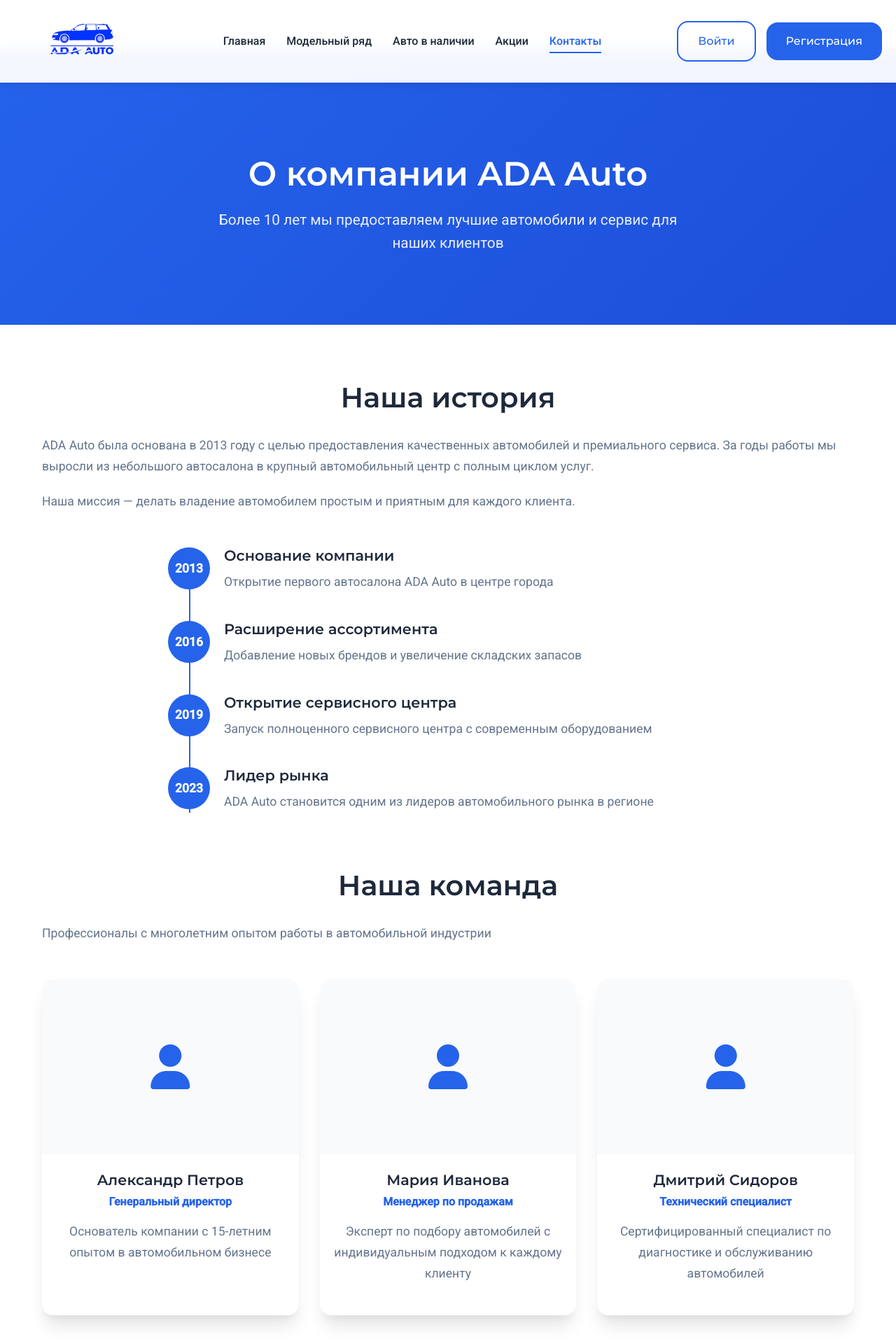
After one commit to DIMA-POL-KOTTO/ada-auto, a PHP site: page /about.php in a window 1280 px wide. The commit adds this page. Shown: the top 1920 px of the page at 70% size. Run offline with PHP 8.4, Linux system fonts and the light colour scheme; data that the repository does not hold is empty.

Commit message:
add about.php

```diff
--- /dev/null
+++ b/about.php
@@ -0,0 +1,173 @@
+<?php
+require_once "lib/models.php";
+require_once "lib/_helpers.php"?>
+
+<!DOCTYPE html>
+<html lang="ru">
+<head>
+    <meta charset="UTF-8">
+    <meta name="viewport" content="width=device-width, initial-scale=1.0">
+    <title>О нас - ADA Auto</title>
+    <link href="https://fonts.googleapis.com/css2?family=Montserrat:wght@300;400;500;600;700&family=Roboto:wght@300;400;500&display=swap" rel="stylesheet">
+    <link rel="stylesheet" href="https://cdnjs.cloudflare.com/ajax/libs/font-awesome/6.4.0/css/all.min.css">
+    <link rel="stylesheet" href="styles/style_base.css">
+    <link rel="stylesheet" href="styles/style_layout.css">
+    <link rel="stylesheet" href="styles/style_about.css">
+</head>
+<body>
+<?php
+include "blocks/header.php";
+?>
+
+<!-- Герой секция -->
+<section class="about-hero">
+    <div class="about-container">
+        <h1>О компании ADA Auto</h1>
+        <p>Более 10 лет мы предоставляем лучшие автомобили и сервис для наших клиентов</p>
+    </div>
+</section>
+
+<!-- Основной контент -->
+<main class="about-content">
+    <div class="about-container">
+
+        <!-- О компании -->
+        <section class="about-section">
+            <h2>Наша история</h2>
+            <p>ADA Auto была основана в 2013 году с целью предоставления качественных автомобилей и премиального сервиса. За годы работы мы выросли из небольшого автосалона в крупный автомобильный центр с полным циклом услуг.</p>
+            <p>Наша миссия — делать владение автомобилем простым и приятным для каждого клиента.</p>
+
+            <div class="history-timeline">
+                <div class="timeline-item">
+                    <div class="timeline-year">2013</div>
+                    <div class="timeline-content">
+                        <h3>Основание компании</h3>
+                        <p>Открытие первого автосалона ADA Auto в центре города</p>
+                    </div>
+                </div>
+                <div class="timeline-item">
+                    <div class="timeline-year">2016</div>
+                    <div class="timeline-content">
+                        <h3>Расширение ассортимента</h3>
+                        <p>Добавление новых брендов и увеличение складских запасов</p>
+                    </div>
+                </div>
+                <div class="timeline-item">
+                    <div class="timeline-year">2019</div>
+                    <div class="timeline-content">
+                        <h3>Открытие сервисного центра</h3>
+                        <p>Запуск полноценного сервисного центра с современным оборудованием</p>
+                    </div>
+                </div>
+                <div class="timeline-item">
+                    <div class="timeline-year">2023</div>
+                    <div class="timeline-content">
+                        <h3>Лидер рынка</h3>
+                        <p>ADA Auto становится одним из лидеров автомобильного рынка в регионе</p>
+                    </div>
+                </div>
+            </div>
+        </section>
+
+
+
+        <!-- Команда -->
+        <section class="about-section">
+            <h2>Наша команда</h2>
+            <p>Профессионалы с многолетним опытом работы в автомобильной индустрии</p>
+            <div class="team-grid">
+                <div class="team-member">
+                    <div class="member-photo">
+                        <i class="fas fa-user"></i>
+                    </div>
+                    <div class="member-info">
+                        <h3>Александр Петров</h3>
+                        <div class="member-position">Генеральный директор</div>
+                        <p class="member-description">Основатель компании с 15-летним опытом в автомобильном бизнесе</p>
+                    </div>
+                </div>
+                <div class="team-member">
+                    <div class="member-photo">
+                        <i class="fas fa-user"></i>
+                    </div>
+                    <div class="member-info">
+                        <h3>Мария Иванова</h3>
+                        <div class="member-position">Менеджер по продажам</div>
+                        <p class="member-description">Эксперт по подбору автомобилей с индивидуальным подходом к каждому клиенту</p>
+                    </div>
+                </div>
+                <div class="team-member">
+                    <div class="member-photo">
+                        <i class="fas fa-user"></i>
+                    </div>
+                    <div class="member-info">
+                        <h3>Дмитрий Сидоров</h3>
+                        <div class="member-position">Технический специалист</div>
+                        <p class="member-description">Сертифицированный специалист по диагностике и обслуживанию автомобилей</p>
+                    </div>
+                </div>
+            </div>
+        </section>
+
+        <!-- Ценности -->
+        <section class="about-section">
+            <h2>Наши ценности</h2>
+            <div class="values-grid">
+                <div class="value-item">
+                    <h3>Качество</h3>
+                    <p>Мы тщательно отбираем каждый автомобиль и гарантируем его техническое состояние</p>
+                </div>
+                <div class="value-item">
+                    <h3>Честность</h3>
+                    <p>Прозрачные условия сделки и полная информация о автомобиле</p>
+                </div>
+                <div class="value-item">
+                    <h3>Клиентоориентированность</h3>
+                    <p>Индивидуальный подход к каждому клиенту и забота на всех этапах</p>
+                </div>
+                <div class="value-item">
+                    <h3>Инновации</h3>
+                    <p>Постоянное развитие и внедрение новых технологий в наш сервис</p>
+                </div>
+            </div>
+        </section>
+
+        <!-- Контакты -->
+        <section class="about-section">
+            <h2>Свяжитесь с нами</h2>
+            <div class="contact-info">
+                <div class="contact-card">
+                    <div class="contact-icon">
+                        <i class="fas fa-map-marker-alt"></i>
+                    </div>
+                    <h3>Адрес</h3>
+                    <p>г. Москва, ул. Автозаводская, д. 15</p>
+                    <p>Ежедневно с 9:00 до 21:00</p>
+                </div>
+                <div class="contact-card">
+                    <div class="contact-icon">
+                        <i class="fas fa-phone"></i>
+                    </div>
+                    <h3>Телефон</h3>
+                    <p>+7 (495) 123-45-67</p>
+                    <p>+7 (800) 123-45-68</p>
+                </div>
+                <div class="contact-card">
+                    <div class="contact-icon">
+                        <i class="fas fa-envelope"></i>
+                    </div>
+                    <h3>Email</h3>
+                    <p>info@ada-auto.ru</p>
+                    <p>sales@ada-auto.ru</p>
+                </div>
+            </div>
+        </section>
+
+    </div>
+</main>
+
+<?php include "blocks/footer.php";?>
+
+<script src="scripts/script_models.js"></script>
+</body>
+</html>
--- a/blocks/header.php
+++ b/blocks/header.php
@@ -25,7 +25,7 @@ if ($current_page === '') {
                     <li><a href="/models.php" class="<?= ($current_page==='models') ? 'active':''?>">Модельный ряд</a></li>
                     <li><a href="/models_stock.php" class="<?= ($current_page==='models_stock') ? 'active':''?>">Авто в наличии</a></li>
                     <li><a href="#">Акции</a></li>
-                    <li><a href="#">Контакты</a></li>
+                    <li><a href="/about.php" class="<?= ($current_page==='about') ? 'active':''?>">Контакты</a></li>
                 </ul>
             </nav>
             <div class="header-actions">
--- /dev/null
+++ b/styles/style_about.css
@@ -0,0 +1,235 @@
+/* Герой секция */
+.about-hero {
+    background: linear-gradient(135deg, var(--primary-color) 0%, var(--primary-dark) 100%);
+    color: white;
+    padding: 150px 0 100px;
+    text-align: center;
+    margin-top: 70px;
+}
+.about-hero h1 {
+    font-size: 3rem;
+    margin-bottom: 20px;
+}
+.about-hero p {
+    font-size: 1.3rem;
+    opacity: 0.9;
+    max-width: 700px;
+    margin: 0 auto;
+}
+
+/* Основной контент */
+.about-content {
+    padding: 80px 0;
+}
+.about-container {
+    max-width: 1200px;
+    margin: 0 auto;
+    padding: 0 20px;
+}
+
+/* Секции */
+.about-section {
+    margin-bottom: 80px;
+}
+.about-section:last-child {
+    margin-bottom: 0;
+}
+
+.about-section h2 {
+    font-size: 2.5rem;
+    color: var(--dark-color);
+    margin-bottom: 30px;
+    text-align: center;
+    font-family: 'Montserrat', sans-serif;
+}
+
+.about-section p {
+    font-size: 1.1rem;
+    line-height: 1.7;
+    color: var(--secondary-color);
+    margin-bottom: 20px;
+}
+
+/* История компании */
+.history-timeline {
+    position: relative;
+    max-width: 800px;
+    margin: 50px auto 0;
+}
+.history-timeline::before {
+    content: '';
+    position: absolute;
+    left: 30px;
+    top: 0;
+    bottom: 0;
+    width: 2px;
+    background: var(--primary-color);
+}
+.timeline-item {
+    position: relative;
+    margin-bottom: 40px;
+    padding-left: 80px;
+}
+.timeline-year {
+    position: absolute;
+    left: 0;
+    top: 0;
+    width: 60px;
+    height: 60px;
+    background: var(--primary-color);
+    color: white;
+    border-radius: 50%;
+    display: flex;
+    align-items: center;
+    justify-content: center;
+    font-weight: 700;
+    font-size: 1.1rem;
+}
+.timeline-content h3 {
+    color: var(--dark-color);
+    margin-bottom: 10px;
+    font-size: 1.3rem;
+}
+
+/* Команда */
+.team-grid {
+    display: grid;
+    grid-template-columns: repeat(auto-fit, minmax(250px, 1fr));
+    gap: 30px;
+    margin-top: 50px;
+}
+.team-member {
+    background: white;
+    border-radius: var(--border-radius);
+    overflow: hidden;
+    box-shadow: var(--box-shadow);
+    text-align: center;
+    transition: var(--transition);
+}
+.team-member:hover {
+    transform: translateY(-5px);
+    box-shadow: 0 8px 20px rgba(0, 0, 0, 0.12);
+}
+.member-photo {
+    height: 250px;
+    background: var(--light-color);
+    display: flex;
+    align-items: center;
+    justify-content: center;
+    color: var(--primary-color);
+    font-size: 4rem;
+}
+.member-info {
+    padding: 25px 20px;
+}
+.member-info h3 {
+    color: var(--dark-color);
+    margin-bottom: 5px;
+    font-size: 1.3rem;
+}
+.member-position {
+    color: var(--primary-color);
+    font-weight: 600;
+    margin-bottom: 15px;
+}
+.member-description {
+    color: var(--secondary-color);
+    font-size: 0.95rem;
+    line-height: 1.5;
+}
+
+/* Ценности */
+.values-grid {
+    display: grid;
+    grid-template-columns: repeat(auto-fit, minmax(280px, 1fr));
+    gap: 25px;
+    margin-top: 50px;
+}
+.value-item {
+    background: white;
+    padding: 30px 25px;
+    border-radius: var(--border-radius);
+    box-shadow: var(--box-shadow);
+    text-align: center;
+    border-left: 4px solid var(--primary-color);
+}
+.value-item h3 {
+    color: var(--dark-color);
+    margin-bottom: 15px;
+    font-size: 1.3rem;
+}
+
+/* Контакты */
+.contact-info {
+    display: grid;
+    grid-template-columns: repeat(auto-fit, minmax(300px, 1fr));
+    gap: 30px;
+    margin-top: 50px;
+}
+.contact-card {
+    background: white;
+    padding: 30px;
+    border-radius: var(--border-radius);
+    box-shadow: var(--box-shadow);
+    text-align: center;
+}
+.contact-icon {
+    width: 60px;
+    height: 60px;
+    background: var(--primary-color);
+    border-radius: 50%;
+    display: flex;
+    align-items: center;
+    justify-content: center;
+    margin: 0 auto 20px;
+    color: white;
+    font-size: 1.5rem;
+}
+.contact-card h3 {
+    color: var(--dark-color);
+    margin-bottom: 15px;
+    font-size: 1.2rem;
+}
+.contact-card p {
+    margin-bottom: 10px;
+}
+
+/* Адаптивность */
+@media (max-width: 768px) {
+    .about-hero {
+        padding: 120px 0 80px;
+    }
+    .about-hero h1 {
+        font-size: 2.2rem;
+    }
+    .about-section h2 {
+        font-size: 2rem;
+    }
+    .history-timeline::before {
+        left: 25px;
+    }
+    .timeline-item {
+        padding-left: 70px;
+    }
+    .timeline-year {
+        width: 50px;
+        height: 50px;
+        font-size: 1rem;
+    }
+}
+
+@media (max-width: 576px) {
+    .about-hero h1 {
+        font-size: 1.8rem;
+    }
+    .features-grid,
+    .team-grid,
+    .values-grid {
+        grid-template-columns: 1fr;
+    }
+    .feature-card,
+    .team-member,
+    .value-item {
+        padding: 25px 20px;
+    }
+}
```
